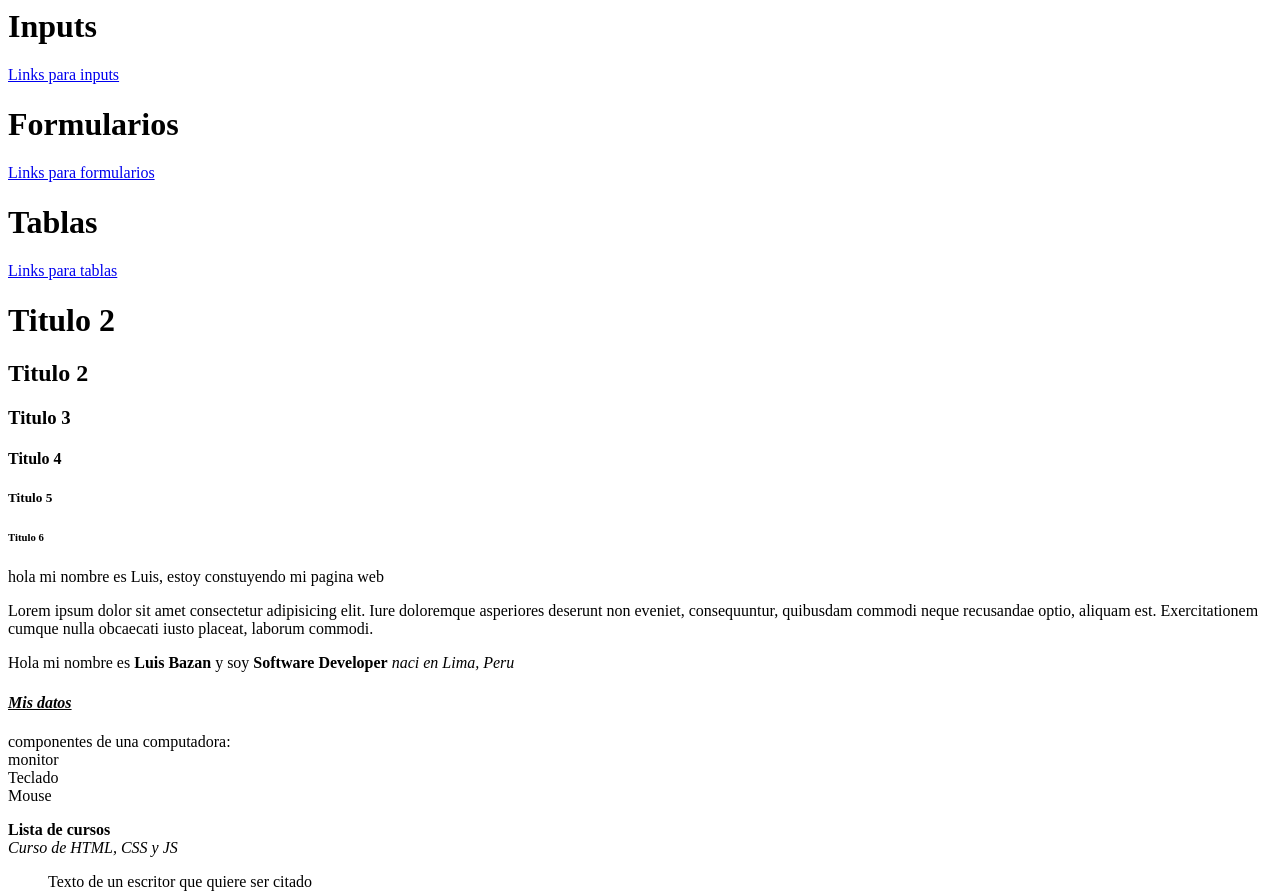
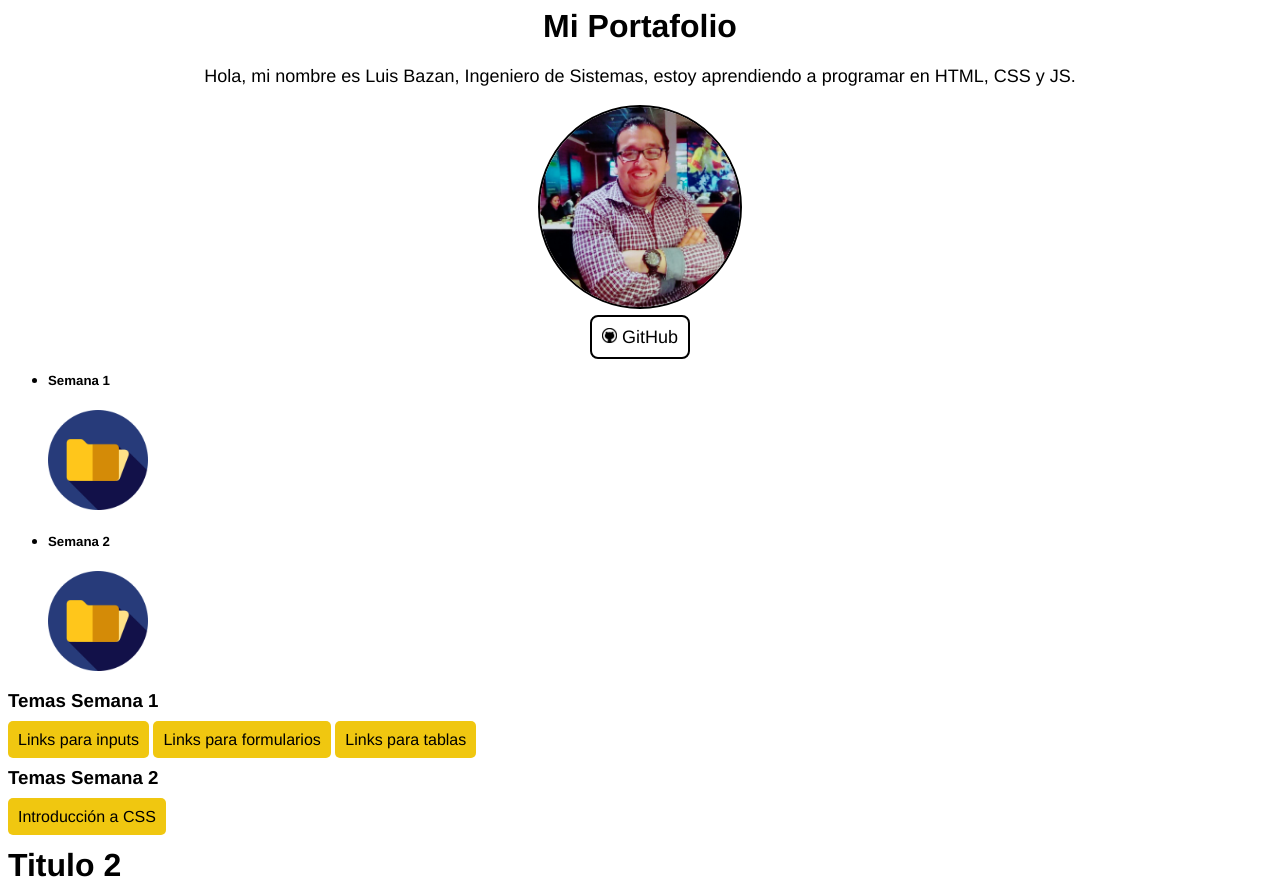
Before and after one commit to devluis7/codigo-web-13, a plain HTML site: page index.html in a window 1280 px wide. Shown: the top 894 px of the page. Drawn offline with Linux system fonts and the light colour scheme.

Commit message:
armando index

```diff
--- /dev/null
+++ b/css/style.css
@@ -0,0 +1,37 @@
+body {
+  font-family: helvetica;
+}
+
+.link-referencia {
+  background-color: rgb(240, 199, 16);
+  color: black;
+  padding: 10px;
+  text-decoration: none;
+  border-radius: 5px;
+}
+
+.link-referencia:hover {
+  text-decoration: underline;
+  color: white;
+}
+
+.contenedor-principal {
+  text-align: center;
+}
+
+.contenedor-principal p {
+  font-size: 18px;
+}
+
+.imagen-perfil {
+  border-radius: 50%;
+  border: 2px solid black;
+}
+
+.btn-github {
+    border: 2px solid #000;
+    border-radius: 8px;
+    padding: 10px;
+    color: #000;
+    text-decoration: none;
+}
--- a/index.html
+++ b/index.html
@@ -16,18 +16,83 @@
     <meta name="twitter:image" content="http://www.karlosperu.com/wp-content/uploads/2019/01/FOTO-EJECUTIVO.jpg">
     <!--para crear metas: https://metatags.io/-->
     <title>Codigo Front 13</title>
+
+    <link rel="stylesheet" href="css/style.css" />
   </head>
   <body>
-    <!--Etiqueta de titulos-->
-    <h1>Inputs</h1>
-    <a href="./semana1/input.html">Links para inputs</a>
+
+    <div>
+      <div class="contenedor-principal">
+        <h1 >Mi Portafolio</h1>
+        <p>
+          Hola, mi nombre es Luis Bazan, Ingeniero de Sistemas,
+          estoy aprendiendo a programar en HTML, CSS y JS.
+        </p>
+        <img
+          class="imagen-perfil"
+          src="./imagenes/profile.jpg"
+          alt=""
+          width="200"
+        />
+        <p>
+          <a
+            class="btn-github"
+            href="https://github.com/devluis7">
+            <img src="./imagenes/github3.png"
+            alt=""
+            width="15"
+            />
+            GitHub
+          </a>
+        </p>
+    </div>
+      <div>
+      <!-- Listas en HTML
+        ol, ul son contenedores
+        ol: order list
+        ul: unorder list
+
+      <ol>
+        <li>Elemento 1</li>
+        <li>Elemento 2</li>
+        <li>Elemento 2</li>
+      </ol>
+      -->
+      <ul>
+        <li>
+          <h5>Semana 1</h5>
+          <img
+            src="imagenes/folder2.png"
+            alt="Semana 1"
+            width="100"
+            />
+          </li>
+          <li>
+          <h5>Semana 2</h5>
+          <img
+            src="imagenes/folder2.png"
+            alt="Semana 2"
+            width="100"
+            />
+          </li>
+      </ul>
+
+      </div>
+      <div>
+        <h3>Temas Semana 1</h3>
+        <a class="link-referencia" href="./semana1/input.html">Links para inputs</a>
+        <a class="link-referencia" href="./semana1/form.html">Links para formularios</a>
+        <a class="link-referencia" href="./semana1/tablas.html">Links para tablas</a>
+      </div>
+    </div>
+
+    <div>
+      <h3>Temas Semana 2</h3>
+      <a class="link-referencia" href="./semana2/index.html">Introducción a CSS</a>
+    </div>
+  </div>
 
 
-    <h1>Formularios</h1>
-    <a href="./semana1/form.html">Links para formularios</a>
-
-    <h1>Tablas</h1>
-    <a href="./semana1/tablas.html">Links para tablas</a>
 
     <h1>Titulo 2</h1>
     <h2>Titulo 2</h2>
--- a/semana2/css/style.css
+++ b/semana2/css/style.css
@@ -144,6 +144,20 @@ div:hover{
   border: 2px solid #000;
 }
 
-h1: :first-child{
-  color: purple
+h1:first-child{
+  color: purple;
 }
+
+input:first-of-type{
+  color: red;
+}
+
+h2:nth-child(0){
+  color: black;
+}
+
+/*
+.contenedor-interno-form p:nth-child(2){
+  border: 1px red solid;
+}
+*/
```
Also changed, not shown: semana2/index.html (+6 -0 lines), imagenes/carpeta.png (added), imagenes/carpeta2_png.png (added), imagenes/carpeta3.png (added), imagenes/carpeta4.png (added), imagenes/carpeta5.png (added), imagenes/folder.png (added), imagenes/folder2.png (added), imagenes/github.png (added), imagenes/github2.png (added), imagenes/github3.png (added), imagenes/profile.jpg (added).
